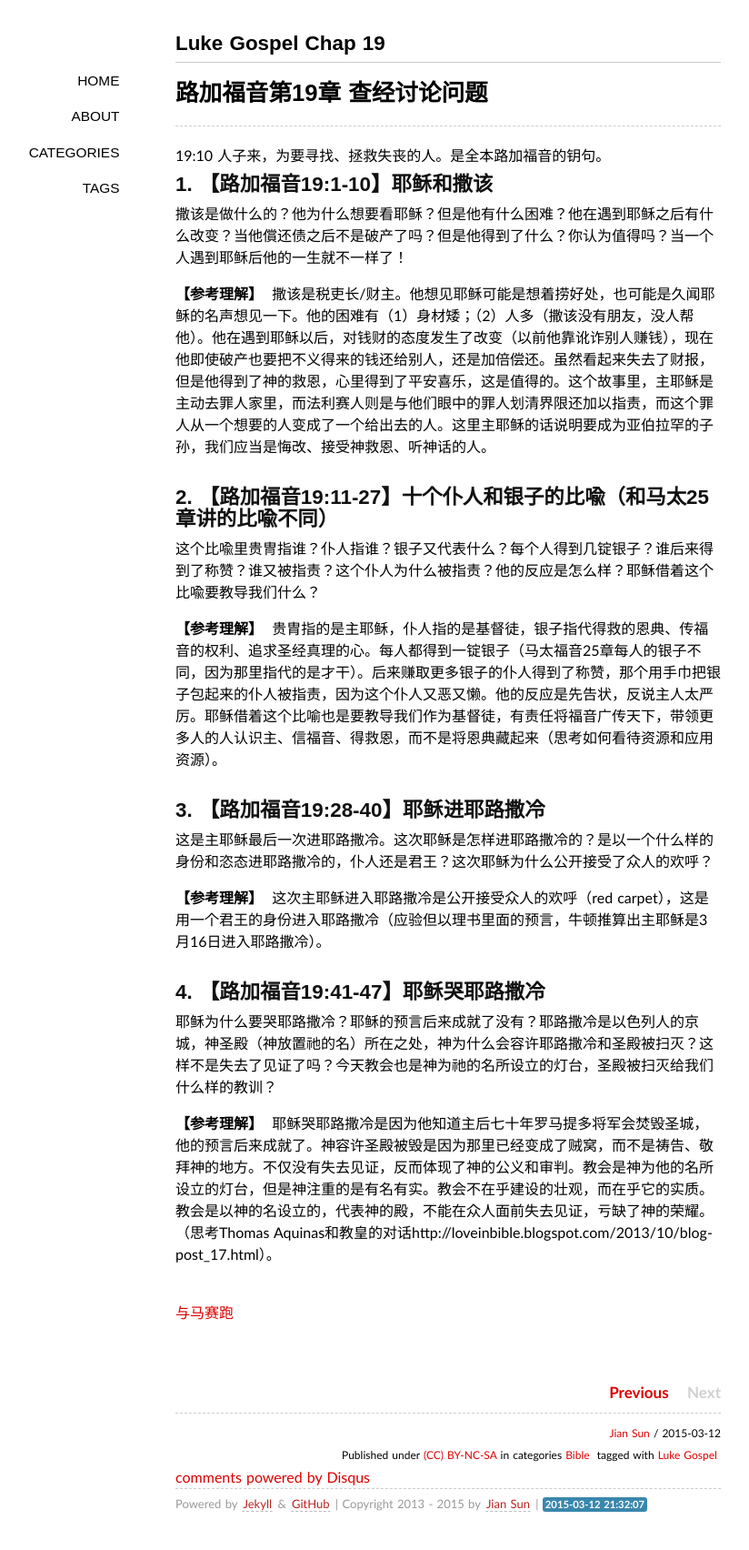
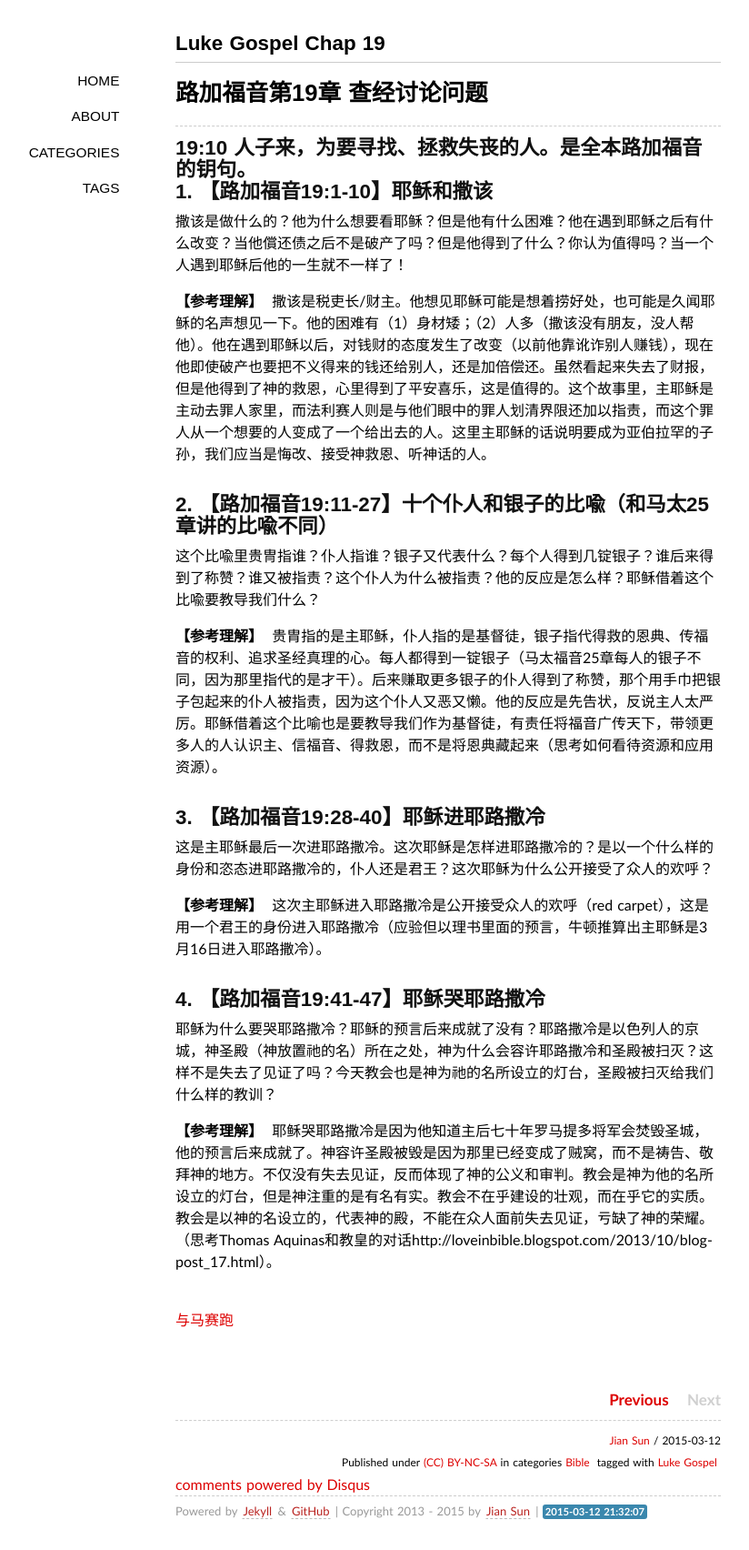
Before and after one commit to sjsprecious/sjsprecious.github.io, a Jekyll site: the page built from _posts/2015-03-12-LUKE-GOSPEL-CHAP-19.md, in a window 1280 px wide. Shown: the whole page at 91% size, without its empty margins (147-971 px from the left). Built offline with Jekyll 4.4.1, drawn with Linux system fonts in a browser that asks for light colours; some web fonts are replaced; comment, search, counter and statistics services are not loaded.

```diff
--- a/_posts/2015-03-12-LUKE-GOSPEL-CHAP-19.md
+++ b/_posts/2015-03-12-LUKE-GOSPEL-CHAP-19.md
@@ -11,7 +11,7 @@ tags:
 
 ----------------
 
-19:10 人子来，为要寻找、拯救失丧的人。是全本路加福音的钥句。
+## 19:10 人子来，为要寻找、拯救失丧的人。是全本路加福音的钥句。
 
 ## 1. 【路加福音19:1-10】耶稣和撒该<br>
 
```
